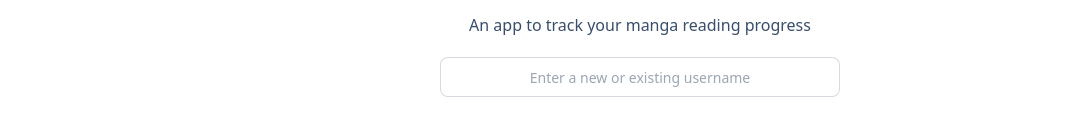
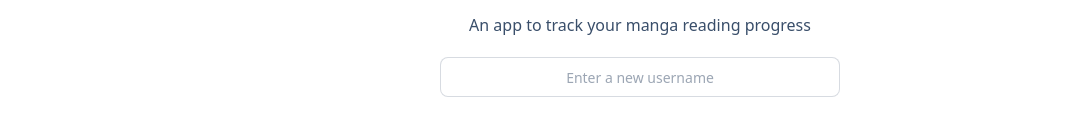
Before and after one commit to nokotan8/manga-tracker, a SvelteKit app: page / in a window 1280 px wide. Shown: the part 407-542 px from the top of the page, without its empty margins (0-1079 px from the left). Built offline with nearby package versions, Linux system fonts and the light colour scheme.

Commit message:
added request to register

```diff
--- a/src/lib/index.js
+++ b/src/lib/index.js
@@ -1,2 +1,6 @@
 // place files you want to import through the `$lib` alias in this folder.
-export const API_URL = 'localhost:5000'
+export const API_URL = '127.0.0.1:9292'
+export const HEADERS = {
+  'Accepts': 'application/json',
+  'Content-Type': 'application/json'
+}
--- a/src/routes/+page.svelte
+++ b/src/routes/+page.svelte
@@ -1,14 +1,20 @@
 <script>
   import '../app.css';
-  import { API_URL } from '$lib';
+  import { API_URL, HEADERS } from '$lib';
   import ThemeButton from '$lib/components/ThemeButton.svelte';
 
   let errorText = $state('');
-  let email = $state('');
+  let username = $state('');
 
   const login = (key) => {
     if (key == 'Enter') {
-      console.log('send to backend');
+      fetch(`http://${API_URL}/register`, {
+        method: 'POST',
+        headers: HEADERS,
+        body: JSON.stringify({
+          username: username
+        })
+      });
     } else {
       errorText = '';
     }
@@ -32,8 +38,8 @@
     id='login_input'
     type='text'
     class='input text-center w-100'
-    placeholder='Enter a new or existing username'
-    bind:value = {email}
+    placeholder='Enter a new username'
+    bind:value = {username}
     onkeydown={k => login(k.key)}
   >
     <label for='login_input' class='text-error'>{errorText}</label>
```
Also changed, not shown: src/lib/components/ThemeButton.svelte (line endings or trailing spaces).
